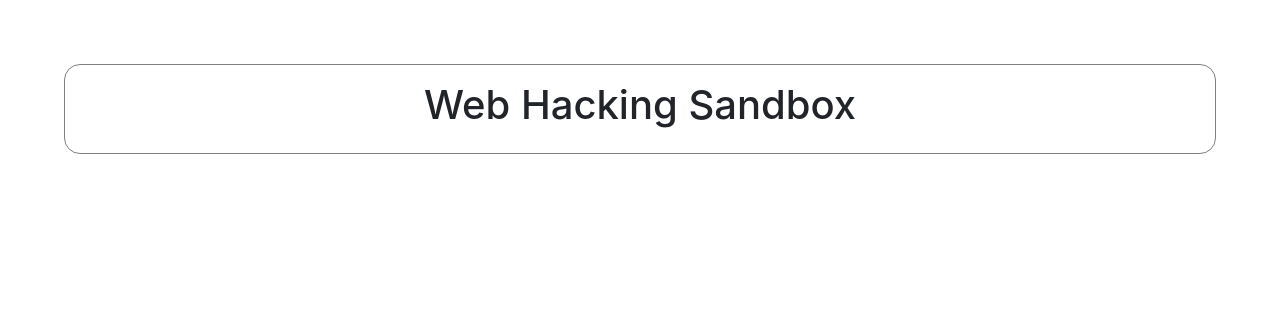
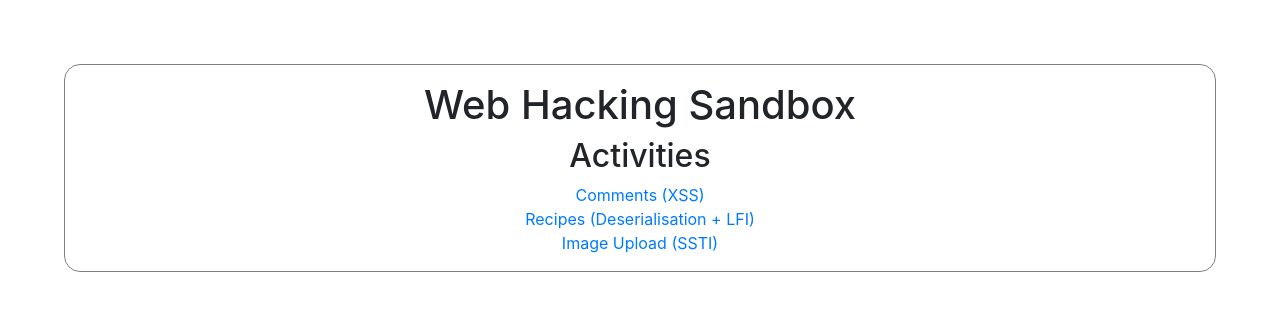
Before and after one commit to Twigonometry/Web-Hacking-Demo, a PHP site: page / in a window 1280 px wide. Shown: the top 311 px of the page. Run offline with PHP 8.4, Linux system fonts and the light colour scheme.

Commit message:
Index page + bug fixes

```diff
--- a/create-recipe.php
+++ b/create-recipe.php
@@ -35,4 +35,7 @@ if(isset($_GET["recipe_recipe"])) {
 
         echo("Thanks for submitting! Your ID: ". $id);
     }
+} else {
+    //no params given
+    echo('Please provide a recipe recipe.');
 }
--- a/get-recipe.php
+++ b/get-recipe.php
@@ -62,20 +62,20 @@ class SecretRecipe
 }
 
 //show contents of recipe file
-if ($_GET['recipe']){
+if (isset($_GET['recipe'])) {
     if (is_file("recipes/" . $_GET["recipe"]) && file_exists("recipes/" . $_GET["recipe"])) {
         show_source("recipes/" . $_GET["recipe"]);
     } else {
         echo('<p>Recipe not found. Try again!</p>');
     }
-} elseif ($_GET['id']){
+} elseif (isset($_GET['id'])) {
     //getting recipe from DB by ID
 
     $recipe = new SecretRecipe($_GET['id']);
 
     $recipe->get_from_db();
 
-} elseif ($_GET['string_id']){
+} elseif (isset($_GET['string_id'])) {
     //getting recipe string from DB by ID, constructing recipe
 
     error_log("Getting recipe string by ID");
--- a/index.html
+++ b/index.html
@@ -2,4 +2,12 @@
 <link rel='stylesheet' href='styles.css'>
 <div class='content'>
   <h1>Web Hacking Sandbox</h1>
+
+  <h2>Activities</h2>
+
+  <a href="/">Comments (XSS)</a>
+  <br>
+  <a href="/recipes.php">Recipes (Deserialisation + LFI)</a>
+  <br>
+  <a href="/">Image Upload (SSTI)</a>
 </div>
```
